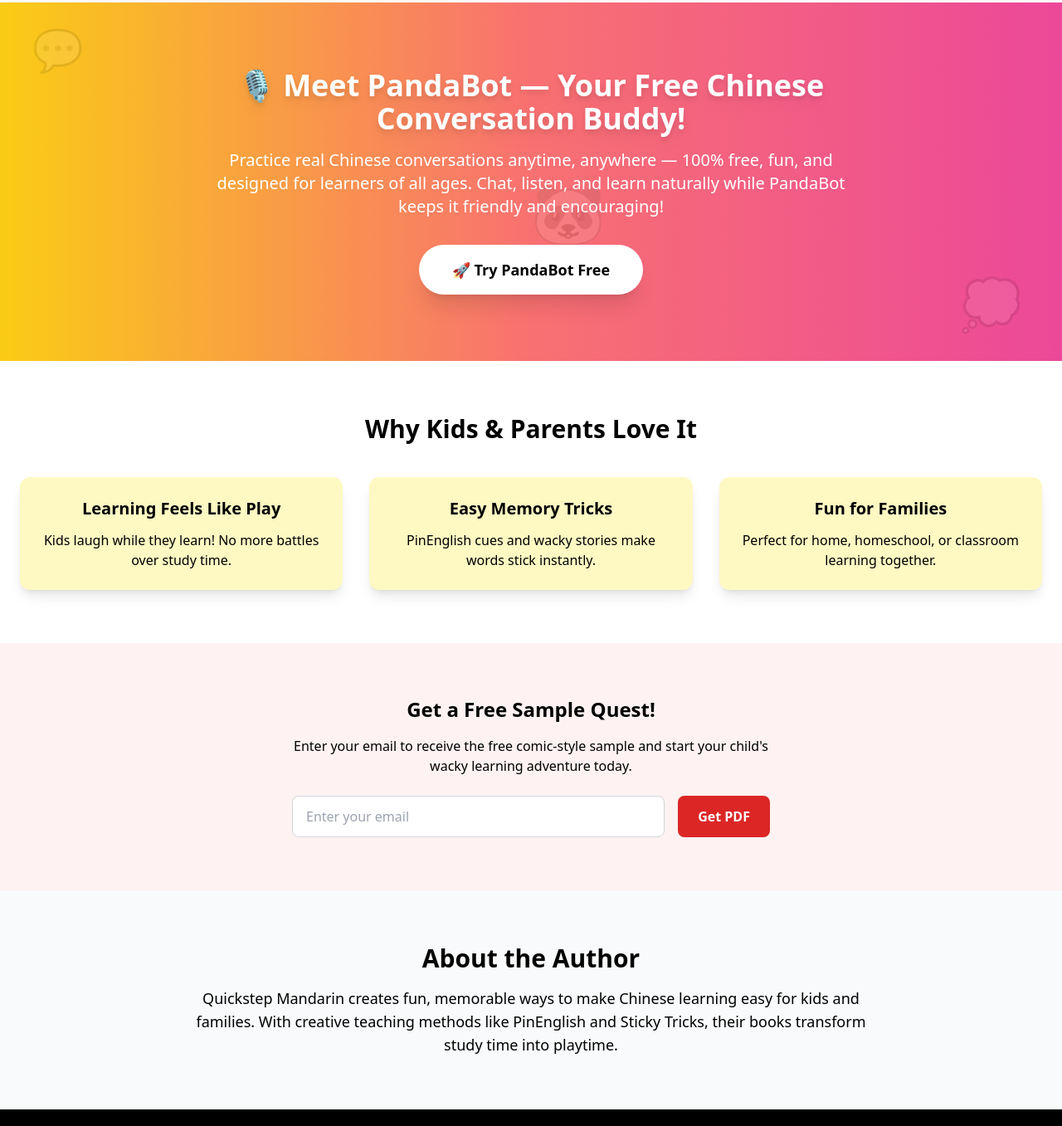
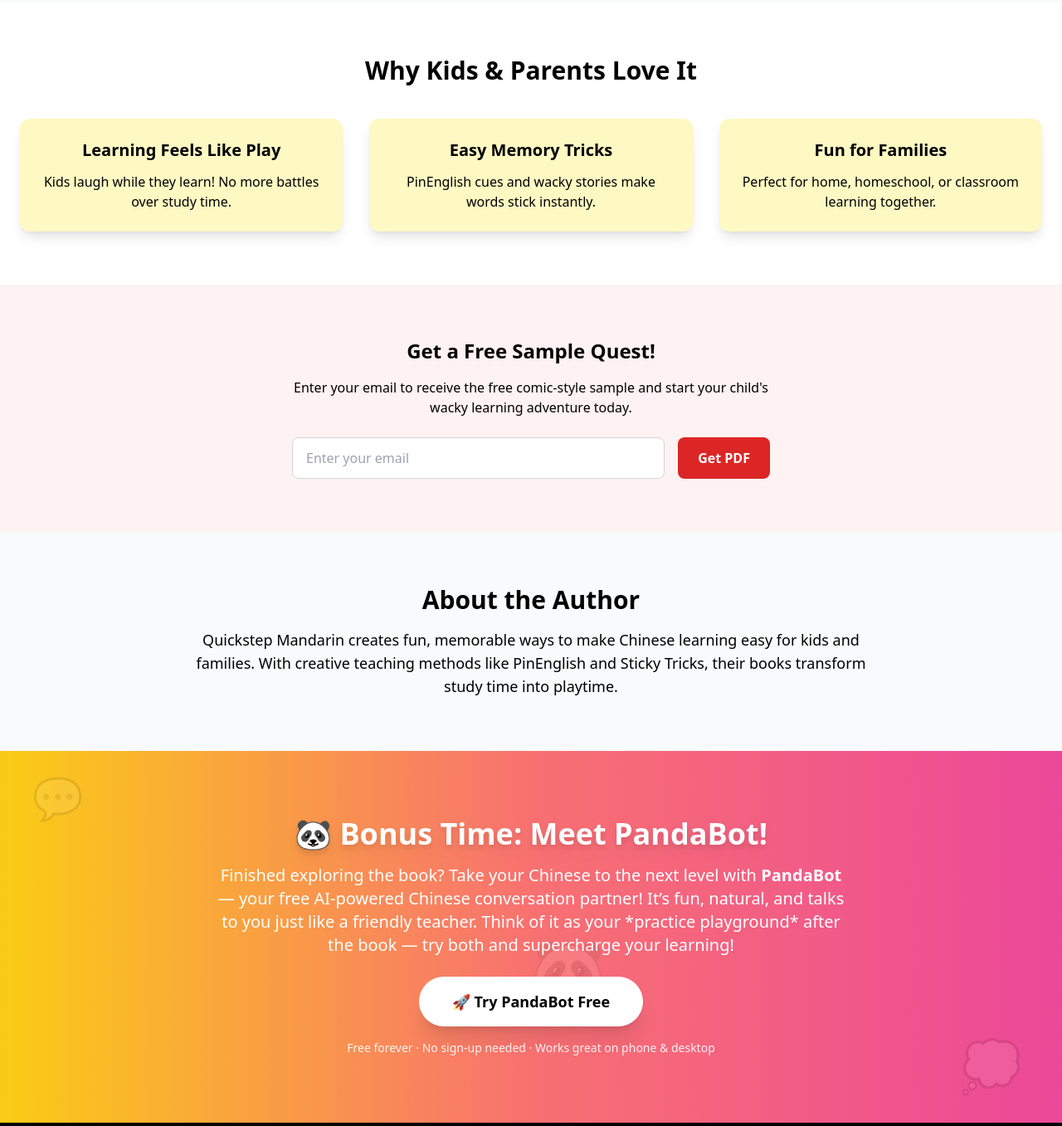
Before and after one commit to quickstepmandarin-sys/kids-landing-page, a plain HTML site: page index.html in a window 1280 px wide. Shown: the part 825-2182 px from the top of the page at 83% size. Drawn offline with nearby package versions, Linux system fonts and the light colour scheme.

Commit message:
Update index.html

```diff
--- a/index.html
+++ b/index.html
@@ -51,27 +51,6 @@
         <li>Fun chants & rap-style drills for practice</li>
         <li>Beginner-friendly; great for ages 6~12 and families</li>
       </ul>
-    </div>
-  </section>
-
-  <!-- Animated PandaBot Section -->
-  <section class="relative overflow-hidden bg-gradient-to-r from-yellow-400 via-red-400 to-pink-500 text-white text-center py-20 px-6">
-    <div class="absolute top-0 left-0 right-0 h-full opacity-10 pointer-events-none">
-      <div class="absolute top-10 left-10 text-5xl bubble">💬</div>
-      <div class="absolute bottom-10 right-12 text-6xl bubble" style="animation-delay:1s;">💭</div>
-      <div class="absolute top-1/2 left-1/2 text-7xl floating" style="animation-delay:2s;">🐼</div>
-    </div>
-
-    <div class="relative z-10 max-w-3xl mx-auto">
-      <h2 class="text-4xl font-extrabold mb-4 drop-shadow-lg">🎙️ Meet PandaBot — Your Free Chinese Conversation Buddy!</h2>
-      <p class="text-lg md:text-xl mb-8">
-        Practice real Chinese conversations anytime, anywhere — 100% free, fun, and designed for learners of all ages.
-        Chat, listen, and learn naturally while PandaBot keeps it friendly and encouraging!
-      </p>
-      <a href="https://pandabot-voice.vercel.app/"
-         class="inline-block bg-white text-black font-bold px-10 py-4 rounded-full text-lg hover:scale-110 hover:bg-gray-100 transition transform shadow-xl">
-         🚀 Try PandaBot Free
-      </a>
     </div>
   </section>
 
@@ -170,6 +149,29 @@
     With creative teaching methods like PinEnglish and Sticky Tricks, their books transform study time into playtime.</p>
   </section>
 
+  <!-- PandaBot Bonus Offer -->
+  <section class="relative overflow-hidden bg-gradient-to-r from-yellow-400 via-red-400 to-pink-500 text-white text-center py-20 px-6">
+    <div class="absolute top-0 left-0 right-0 h-full opacity-10 pointer-events-none">
+      <div class="absolute top-10 left-10 text-5xl bubble">💬</div>
+      <div class="absolute bottom-10 right-12 text-6xl bubble" style="animation-delay:1s;">💭</div>
+      <div class="absolute top-1/2 left-1/2 text-7xl floating" style="animation-delay:2s;">🐼</div>
+    </div>
+
+    <div class="relative z-10 max-w-3xl mx-auto">
+      <h2 class="text-4xl font-extrabold mb-4 drop-shadow-lg">🐼 Bonus Time: Meet PandaBot!</h2>
+      <p class="text-lg md:text-xl mb-6 leading-relaxed">
+        Finished exploring the book? Take your Chinese to the next level with <strong>PandaBot</strong> — your free AI-powered Chinese conversation partner!
+        It’s fun, natural, and talks to you just like a friendly teacher.
+        Think of it as your *practice playground* after the book — try both and supercharge your learning!
+      </p>
+      <a href="https://pandabot-voice.vercel.app/"
+         class="inline-block bg-white text-black font-bold px-10 py-4 rounded-full text-lg hover:scale-110 hover:bg-gray-100 transition transform shadow-xl">
+         🚀 Try PandaBot Free
+      </a>
+      <p class="mt-4 text-sm opacity-90">Free forever · No sign-up needed · Works great on phone & desktop</p>
+    </div>
+  </section>
+
   <!-- Footer -->
   <footer class="bg-black text-gray-300 text-center py-10">
     <p class="mb-4">© 2025 Kids' Wacky Chinese Phonetics Quest. All rights reserved.</p>
```
